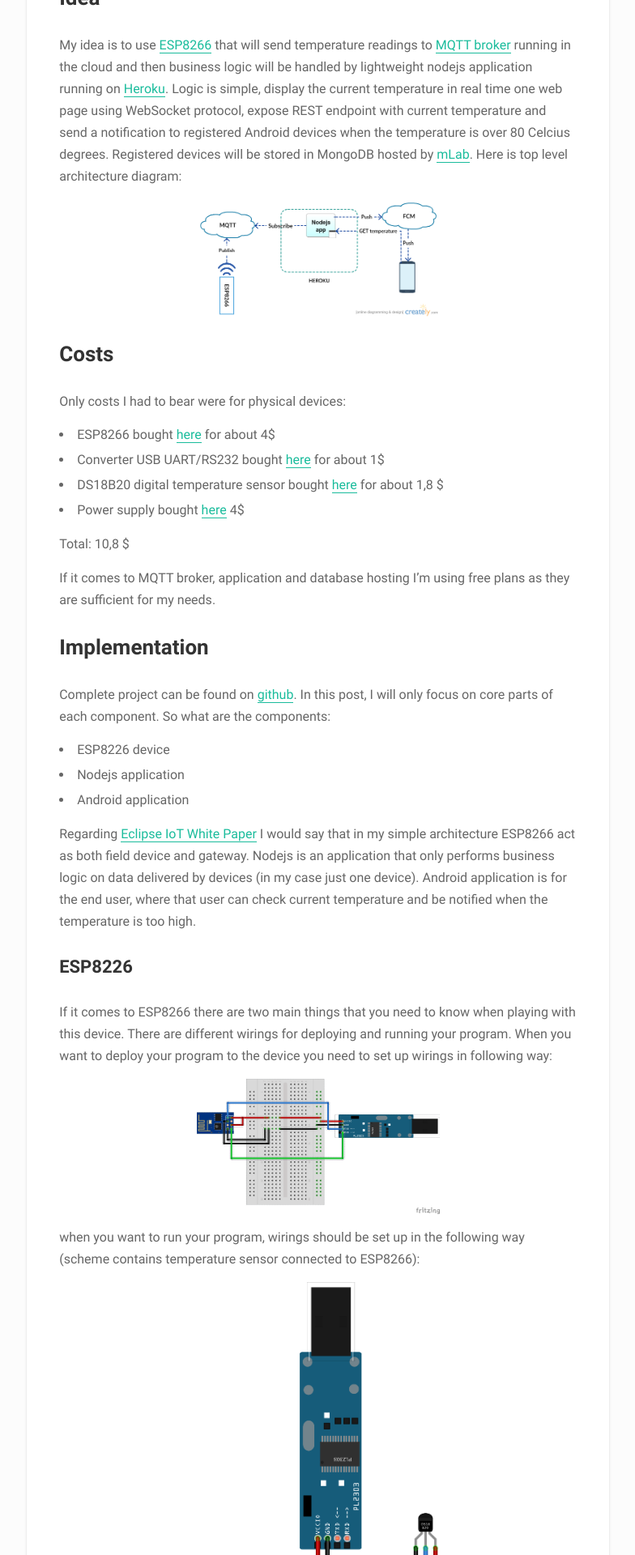
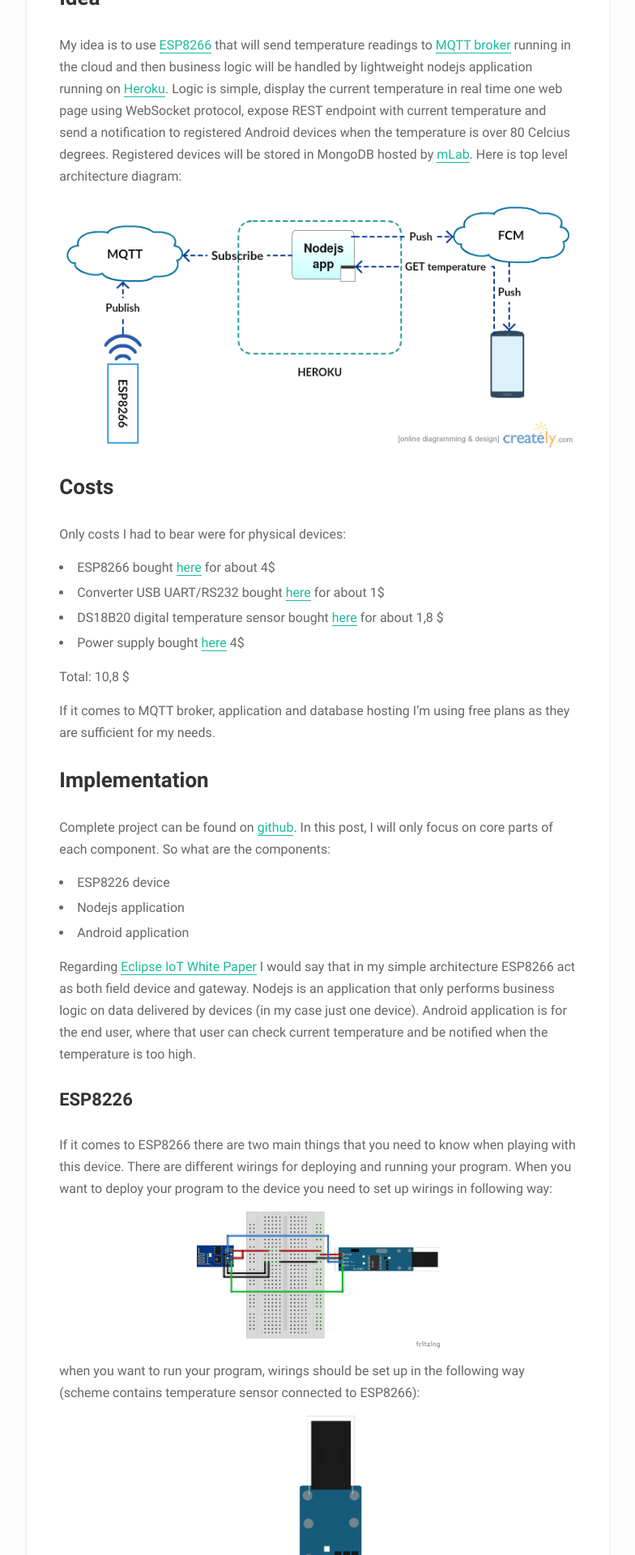
Before and after one commit to ajurasz/ajurasz.github.io, a Jekyll site: the page built from _posts/2016-12-15-homemade-central-heating-temperature-monitoring.md, in a window 1280 px wide. Shown: the part 670-2590 px from the top of the page at 81% size, without its empty margins (417-1201 px from the left). Built offline with Jekyll 4.4.1, drawn with Linux system fonts in a browser that asks for light colours; comment, search, counter and statistics services are not loaded.

Commit message:
Update 2016-12-15-homemade-central-heating-temperature-monitoring.md

```diff
--- a/_posts/2016-12-15-homemade-central-heating-temperature-monitoring.md
+++ b/_posts/2016-12-15-homemade-central-heating-temperature-monitoring.md
@@ -16,7 +16,7 @@ Solution to my issue would be replacing the old furnace with new one that can au
 My idea is to use [ESP8266](https://en.wikipedia.org/wiki/ESP8266) that will send temperature readings to [MQTT broker](https://www.cloudmqtt.com/) running in the cloud
 and then business logic will be handled by lightweight nodejs application running on [Heroku](https://dashboard.heroku.com/). Logic is simple, display the current temperature in real time one web page using WebSocket protocol, expose REST endpoint with current temperature and send a notification to registered Android devices when the temperature is over 80 Celcius degrees. Registered devices will be stored in MongoDB hosted by [mLab](https://mlab.com/). Here is top level architecture diagram:
 
-<img src="{{ site.url }}/img/posts/esp8266_remote_demperature_diagram.png" width="100%">
+<img src="{{ site.url }}/img/posts/esp8266_remote_demperature_diagram.png" style="width: 100%;">
 
 ## Costs
 
```
